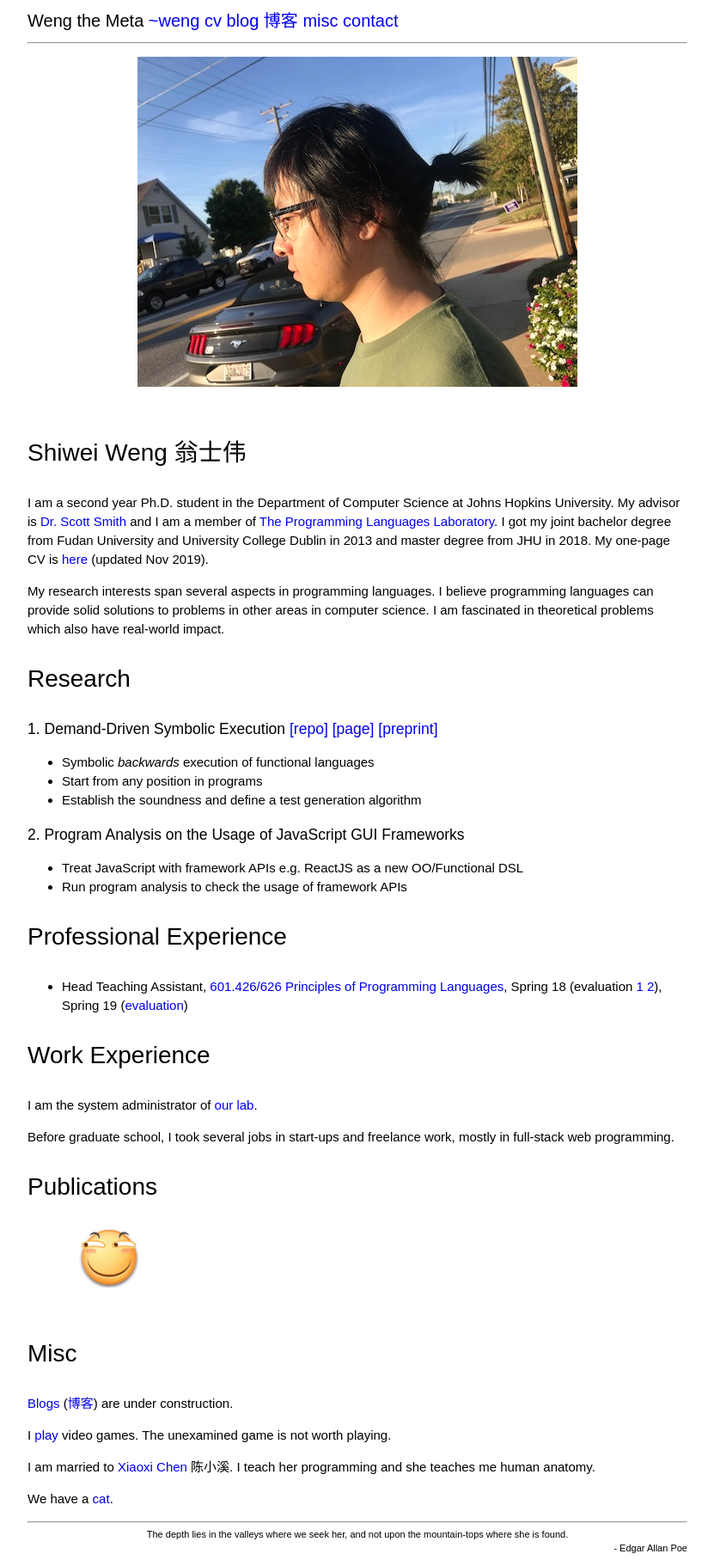
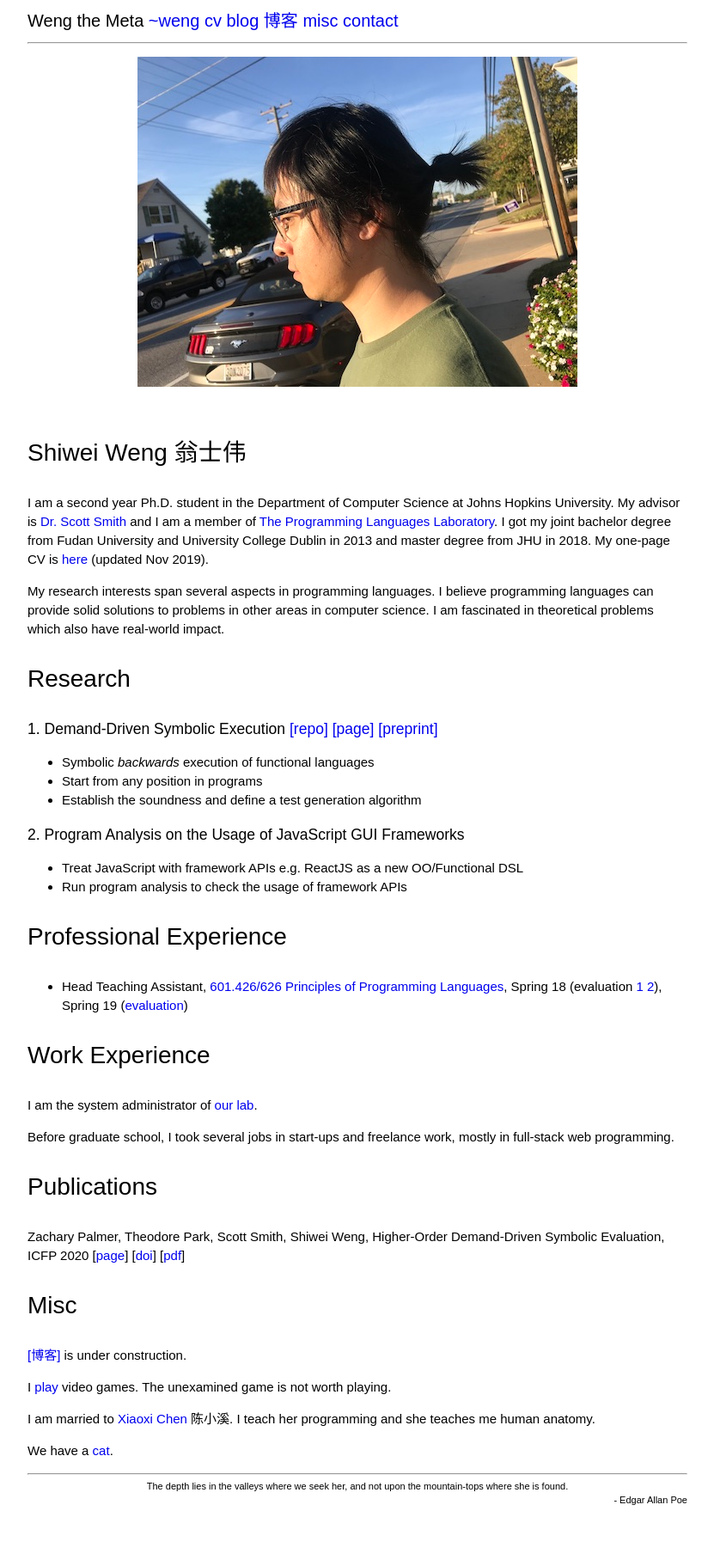
Before and after one commit to wengshiwei/wengshiwei.github.io, a Jekyll site: the page built from index.md, in a window 1280 px wide. Shown: the whole page at 86% size, without its empty margins (224-1055 px from the left). Built offline with Jekyll 4.4.1, drawn with Linux system fonts in a browser that asks for light colours; after the commit the page ends 1759 px from its top, so only the background shows below that.

Commit message:
update icfp-20 paper

```diff
--- a/index.md
+++ b/index.md
@@ -46,11 +46,11 @@
 
 ## Publications
 
-![funny](/assets/img/funny.jpeg){:height="70px" width="70px"}
+Zachary Palmer, Theodore Park, Scott Smith, Shiwei Weng, Higher-Order Demand-Driven Symbolic Evaluation, ICFP 2020 [[page](https://icfp20.sigplan.org/details/icfp-2020-papers/22/Higher-Order-Demand-Driven-Symbolic-Evaluation)] [[doi](https://dl.acm.org/doi/10.1145/3408984)] [[pdf](https://pl.cs.jhu.edu/projects/demand-driven-symbolic-execution/papers/icfp20-ddse-full.pdf)]
 
 ## Misc
 
-[Blogs](/blog) ([博客](/blog_cn)) are under construction.
+[[博客]](/blog_cn) is under construction.
 
 I [play](https://steamcommunity.com/id/arbipher/games/?tab=all&sort=playtime) video games. The unexamined game is not worth playing.
 
```
